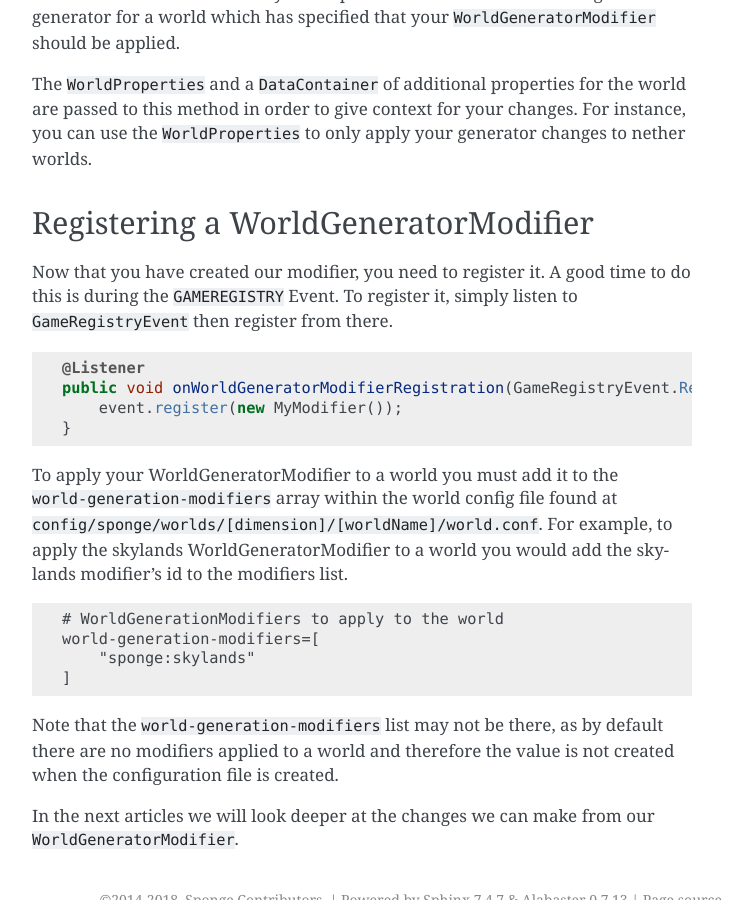
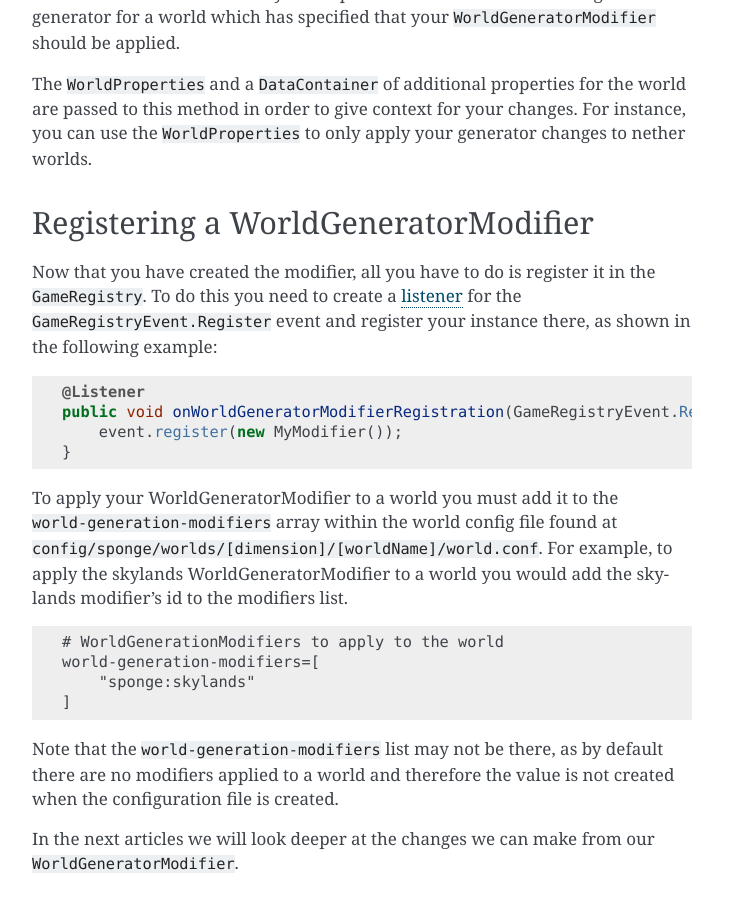
Before and after one commit to SpongePowered/SpongeDocs, a Sphinx documentation site: the page built from source/plugin/wgen/modifiers.rst, in a window 1280 px wide and 900 px high, scrolled down 1245 px. Shown: the whole window, without its empty margins (388-1139 px from the left). Built offline with Sphinx 7.4.7, drawn with Linux system fonts in a browser that asks for light colours; pages that are not in the unit, such as notebooks, are missing from menus; cross-references to code outside the pages are shown as plain code.

Commit message:
Applying requested changes
+ change imports
+ rephrase from ST-DDT

```diff
--- a/source/plugin/wgen/modifiers.rst
+++ b/source/plugin/wgen/modifiers.rst
@@ -64,8 +64,7 @@
 Registering a WorldGeneratorModifier
 ====================================
 
-Now that you have created our modifier, you need to register it. A good time to do this is during the ``GAMEREGISTRY``
-Event. To register it, simply listen to :javadoc:`GameRegistryEvent` then register from there.
+Now that you have created the modifier, all you have to do is register it in the :javadoc:`GameRegistry`. To do this you need to create a :doc:`listener </plugin/event/listeners>` for the :javadoc:`GameRegistryEvent.Register<WorldGeneratorModifier>` event and register your instance there, as shown in the following example:
 
 .. code-block:: java
 
```
Also changed, not shown: other parts of source/plugin/wgen/modifiers.rst (+2 -2 lines).
